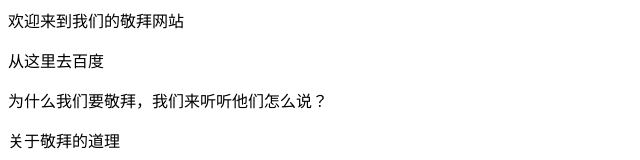
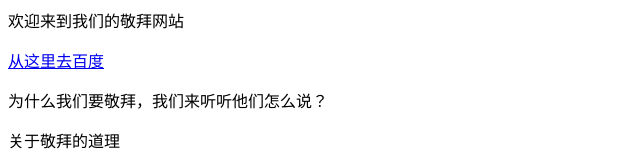
Before and after one commit to tigerlu777/tigerlu777.github.io, a plain HTML site: page index.html in a window 1280 px wide. Shown: the top 160 px of the page, without its empty margins (0-640 px from the left). Drawn offline with Linux system fonts and the light colour scheme.

Commit message:
Update index.html

```diff
--- a/index.html
+++ b/index.html
@@ -6,7 +6,7 @@
   <p>
     欢迎来到我们的敬拜网站
   </p>
-  <a herf="https://www.baidu.com">从这里去百度</a>
+  <a href="https://www.baidu.com">从这里去百度</a>
   <p>为什么我们要敬拜，我们来听听他们怎么说？</p>
   <p>关于敬拜的道理</p>
   <p>其他不同的敬拜观点</p>
```
